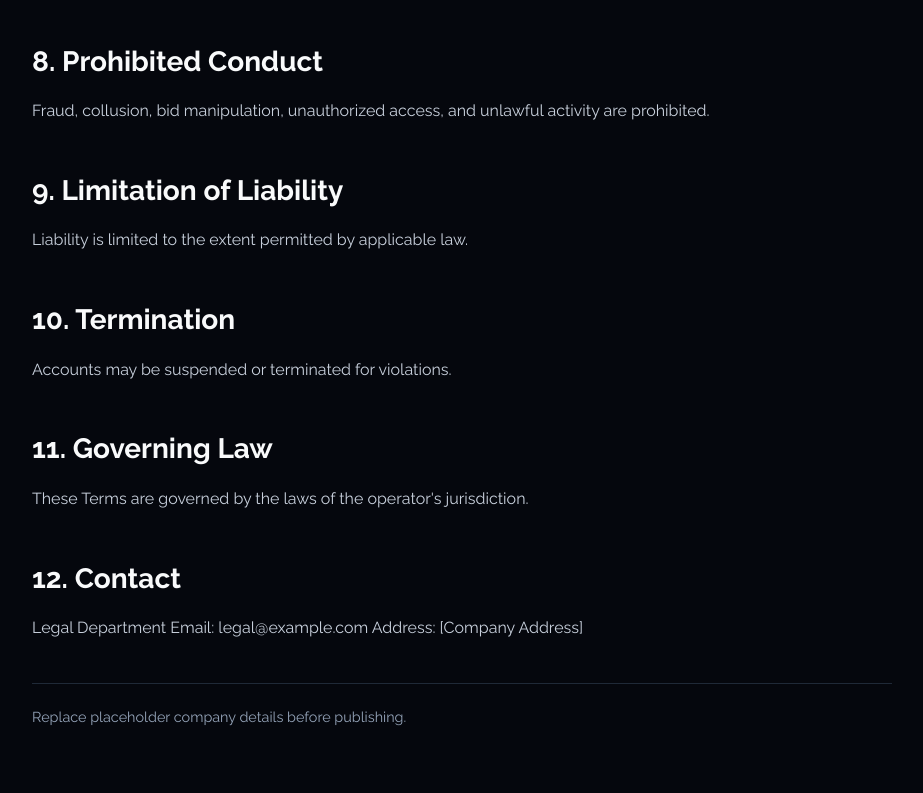
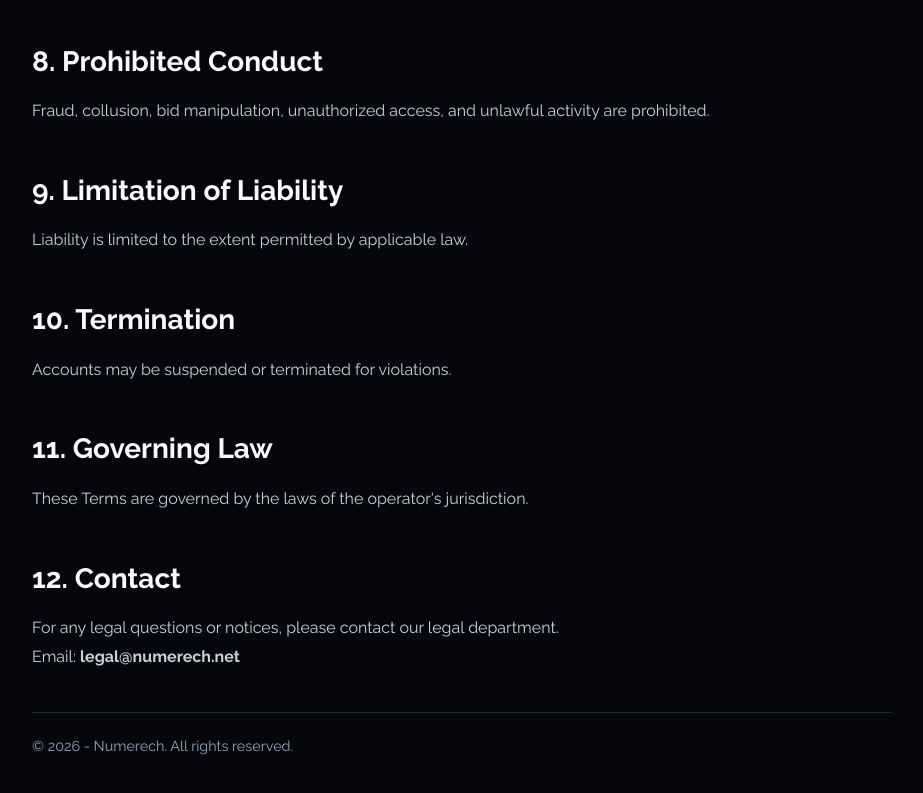
Before and after one commit to mystvictor/AUCTION_FRONTEND, a plain HTML site: page terms-and-conditions.html in a window 1280 px wide. Shown: the part 1757-2550 px from the top of the page, without its empty margins (178-1101 px from the left). Drawn offline with Linux system fonts and the light colour scheme.

Commit message:
review privacy policy and terms

```diff
--- a/terms-and-conditions.html
+++ b/terms-and-conditions.html
@@ -100,13 +100,13 @@
         <section id="12">
           <h2>12. Contact</h2>
           <p>
-            Legal Department Email: legal@example.com Address: [Company
-            Address]
+            For any legal questions or notices, please contact our legal department. <br>
+            Email: <strong>legal@numerech.net</strong>
           </p>
         </section>
       </main>
       <footer>
-        <p>Replace placeholder company details before publishing.</p>
+        <p>© 2026 - Numerech. All rights reserved.</p>
       </footer>
     </div>
   </body>
```
Also changed, not shown: bid.html (+4 -0 lines), privacy-policy.html (+2 -3 lines).
